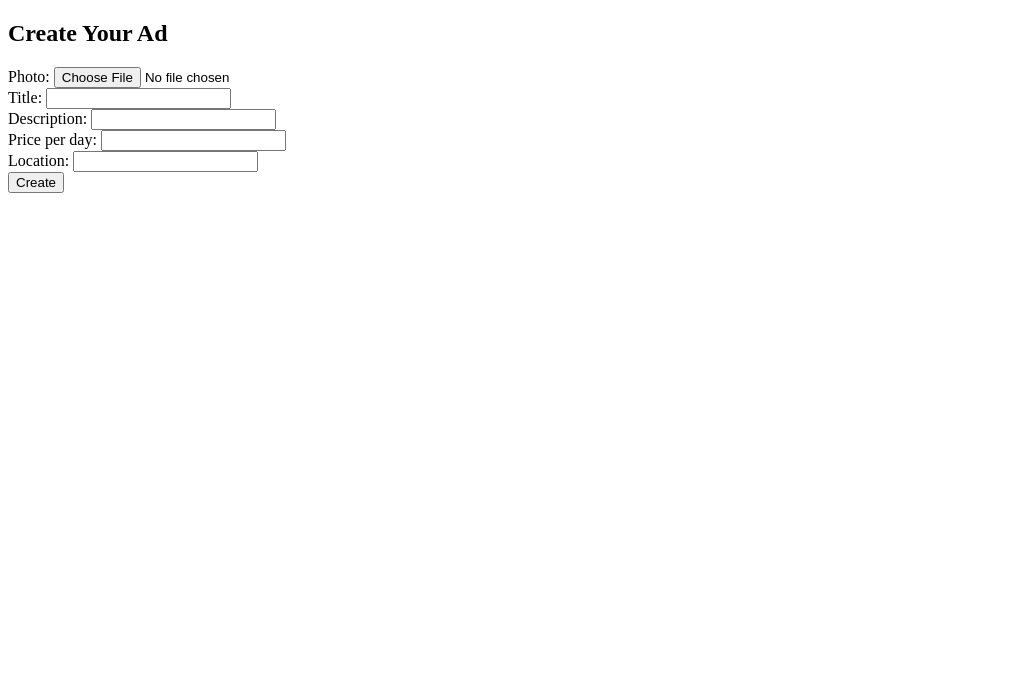
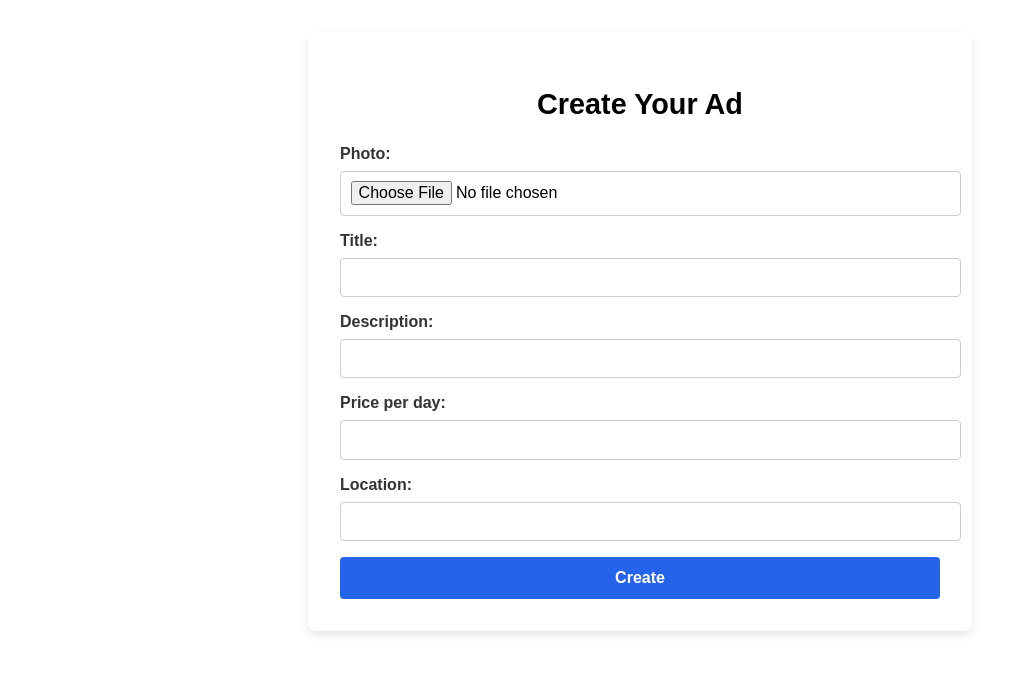
Before and after one commit to Jurian28/Bazaar, a Laravel app: page /create-ad in a window 1280 px wide. Shown: the top 674 px of the page, without its empty margins (0-1025 px from the left). Run offline with Laravel 12, Linux system fonts and the light colour scheme.

Commit message:
css gedaan inplaats van tailwind. omdat ik tailwind niet werkend kreeg

```diff
--- a/resources/views/ad/create.blade.php
+++ b/resources/views/ad/create.blade.php
@@ -8,62 +8,115 @@
     <title>Document</title>
 </head>
 <body>
-<form method="POST" action="/create-ad" enctype="multipart/form-data" class="max-w-lg mx-auto bg-white p-6 rounded-lg shadow-lg space-y-4">
+
+<form method="POST" action="/create-ad" enctype="multipart/form-data" class="form-container">
     @csrf
 
-    <h2 class="text-2xl font-semibold text-center">Create Your Ad</h2>
+    <h2>Create Your Ad</h2>
 
-    <!-- Photo Field -->
-    <div>
-        <label for="photo" class="block text-lg font-medium text-gray-700">Photo:</label>
-        <input type="file" name="photo" class="mt-2 block w-full px-3 py-2 border border-gray-300 rounded-md shadow-sm focus:outline-none focus:ring-indigo-500 focus:border-indigo-500" />
+    <div class="form-group">
+        <label for="photo">Photo:</label>
+        <input type="file" name="photo" />
         @error('photo')
-        <p class="text-red-500 text-sm mt-1">{{ $message }}</p>
+        <p>{{ $message }}</p>
         @enderror
     </div>
 
-    <!-- Title Field -->
-    <div>
-        <label for="title" class="block text-lg font-medium text-gray-700">Title:</label>
-        <input type="text" name="title" value="{{ old('title') }}" class="mt-2 block w-full px-3 py-2 border border-gray-300 rounded-md shadow-sm focus:outline-none focus:ring-indigo-500 focus:border-indigo-500" />
+    <div class="form-group">
+        <label for="title">Title:</label>
+        <input type="text" name="title" value="{{ old('title') }}" />
         @error('title')
-        <p class="text-red-500 text-sm mt-1">{{ $message }}</p>
+        <p>{{ $message }}</p>
         @enderror
     </div>
 
-    <!-- Description Field -->
-    <div>
-        <label for="description" class="block text-lg font-medium text-gray-700">Description:</label>
-        <input type="text" name="description" value="{{ old('description') }}" class="mt-2 block w-full px-3 py-2 border border-gray-300 rounded-md shadow-sm focus:outline-none focus:ring-indigo-500 focus:border-indigo-500" />
+    <div class="form-group">
+        <label for="description">Description:</label>
+        <input type="text" name="description" value="{{ old('description') }}" />
         @error('description')
-        <p class="text-red-500 text-sm mt-1">{{ $message }}</p>
+        <p>{{ $message }}</p>
         @enderror
     </div>
 
-    <!-- Price per Day Field -->
-    <div>
-        <label for="price_per_day" class="block text-lg font-medium text-gray-700">Price per day:</label>
-        <input type="number" name="price_per_day" value="{{ old('price_per_day') }}" class="mt-2 block w-full px-3 py-2 border border-gray-300 rounded-md shadow-sm focus:outline-none focus:ring-indigo-500 focus:border-indigo-500" />
+    <div class="form-group">
+        <label for="price_per_day">Price per day:</label>
+        <input type="number" name="price_per_day" value="{{ old('price_per_day') }}" />
         @error('price_per_day')
-        <p class="text-red-500 text-sm mt-1">{{ $message }}</p>
+        <p>{{ $message }}</p>
         @enderror
     </div>
 
-    <!-- Location Field -->
-    <div>
-        <label for="location" class="block text-lg font-medium text-gray-700">Location:</label>
-        <input type="text" name="location" value="{{ old('location') }}" class="mt-2 block w-full px-3 py-2 border border-gray-300 rounded-md shadow-sm focus:outline-none focus:ring-indigo-500 focus:border-indigo-500" />
+    <div class="form-group">
+        <label for="location">Location:</label>
+        <input type="text" name="location" value="{{ old('location') }}" />
         @error('location')
-        <p class="text-red-500 text-sm mt-1">{{ $message }}</p>
+        <p>{{ $message }}</p>
         @enderror
     </div>
 
-    <!-- Submit Button -->
-    <div class="text-center">
-        <button type="submit" class="w-full py-2 px-4 bg-blue-500 text-white rounded-md hover:bg-blue-600 focus:outline-none focus:ring-2 focus:ring-blue-500 focus:ring-opacity-50">
-            Create
-        </button>
-    </div>
+    <button type="submit" class="submit-btn">Create</button>
 </form>
 </body>
 </html>
+<style>
+    .form-container {
+        max-width: 600px;
+        margin: 2rem auto;
+        padding: 2rem;
+        background-color: white;
+        border-radius: 8px;
+        box-shadow: 0 4px 8px rgba(0,0,0,0.1);
+        font-family: Arial, sans-serif;
+    }
+
+    .form-container h2 {
+        text-align: center;
+        margin-bottom: 1.5rem;
+        font-size: 1.8rem;
+    }
+
+    .form-group {
+        margin-bottom: 1rem;
+    }
+
+    .form-group label {
+        display: block;
+        margin-bottom: 0.5rem;
+        font-weight: 600;
+        font-size: 1rem;
+        color: #333;
+    }
+
+    .form-group input[type="text"],
+    .form-group input[type="number"],
+    .form-group input[type="file"] {
+        width: 100%;
+        padding: 0.6rem;
+        border: 1px solid #ccc;
+        border-radius: 4px;
+        font-size: 1rem;
+    }
+
+    .form-group p {
+        color: #e11d48;
+        font-size: 0.9rem;
+        margin-top: 0.25rem;
+    }
+
+    .submit-btn {
+        display: block;
+        width: 100%;
+        padding: 0.75rem;
+        background-color: #2563eb;
+        color: white;
+        border: none;
+        border-radius: 4px;
+        font-size: 1rem;
+        font-weight: 600;
+        cursor: pointer;
+    }
+
+    .submit-btn:hover {
+        background-color: #1d4ed8;
+    }
+</style>
```
